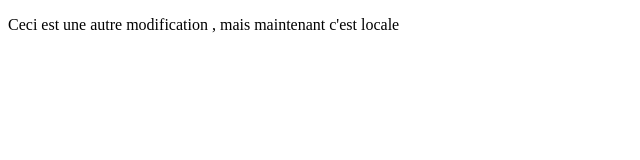
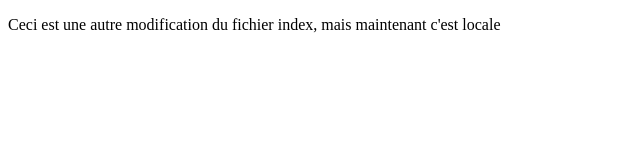
Before and after one commit to saddem2006/Projet_Examen, a plain HTML site: page index.html in a window 1280 px wide. Shown: the whole page, without its empty margins (0-640 px from the left). Drawn offline with Linux system fonts and the light colour scheme.

Commit message:
Modif de index.html

```diff
--- a/index.html
+++ b/index.html
@@ -7,7 +7,7 @@
 </head>
 <body>
     <p>
-        Ceci est une autre modification , mais maintenant c'est locale
+        Ceci est une autre modification du fichier index, mais maintenant c'est locale
     </p>
 
 
```
